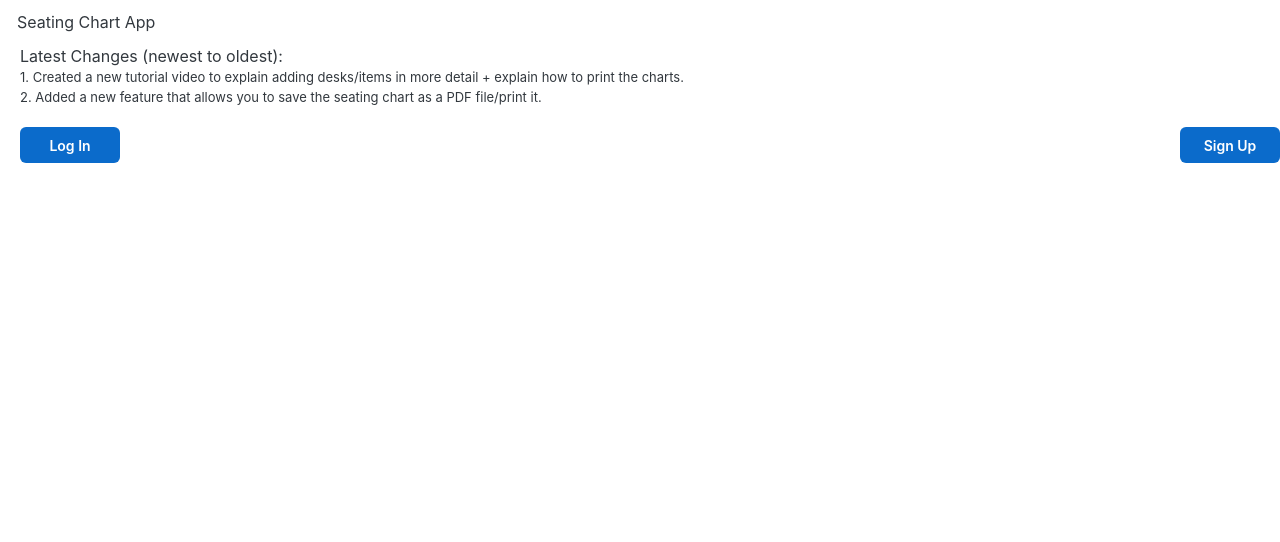
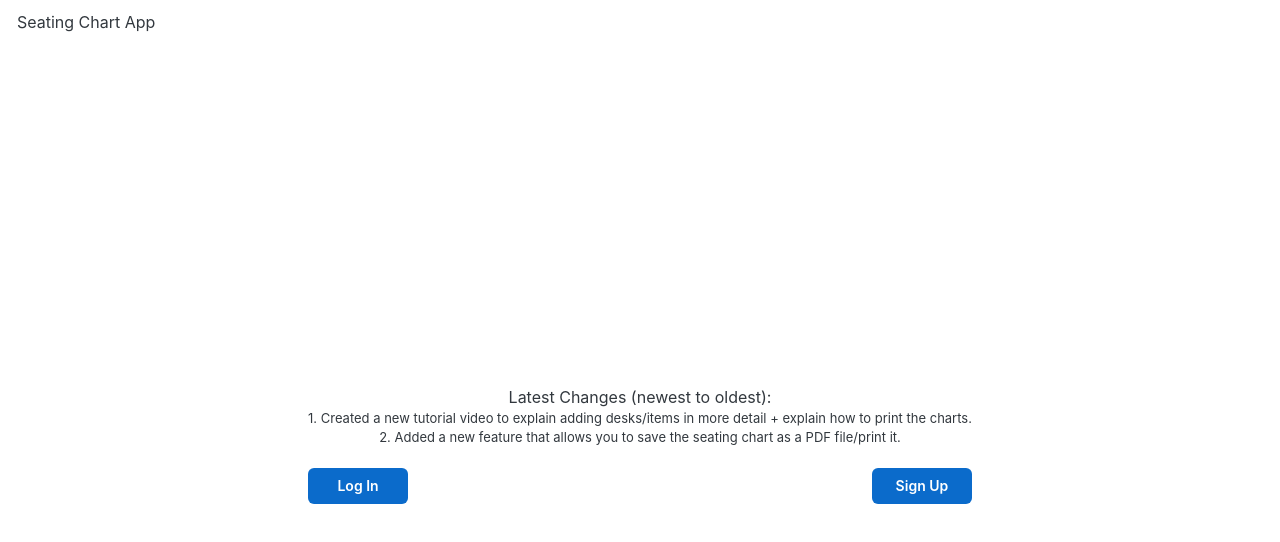
Before and after one commit to emilymarkova/seating-chart, a React (Create React App) app: page / in a window 1280 px wide. Shown: the top 542 px of the page. Built offline with nearby package versions, Linux system fonts and the light colour scheme; no server answers.

Commit message:
Update pdf

```diff
--- a/src/components/Home.tsx
+++ b/src/components/Home.tsx
@@ -28,7 +28,7 @@ export default function Home() {
 		}}>
 			<Navbar />
 			{/* <Box sx={{ textAlign: "center", alignItems: "center", justifyContent: "center", height: "100%", width: "100%", display: "flex" }}> */}
-			<Box sx={{marginLeft:"20px"}}>
+			<Box sx={{ textAlign: "center", alignItems: "center", justifyContent: "center", height: "100%", width: "100%", display: "flex" }}>
 				<Box>
 					<Typography sx={{ fontSize: "16px" }}>
 						Latest Changes (newest to oldest):
```
